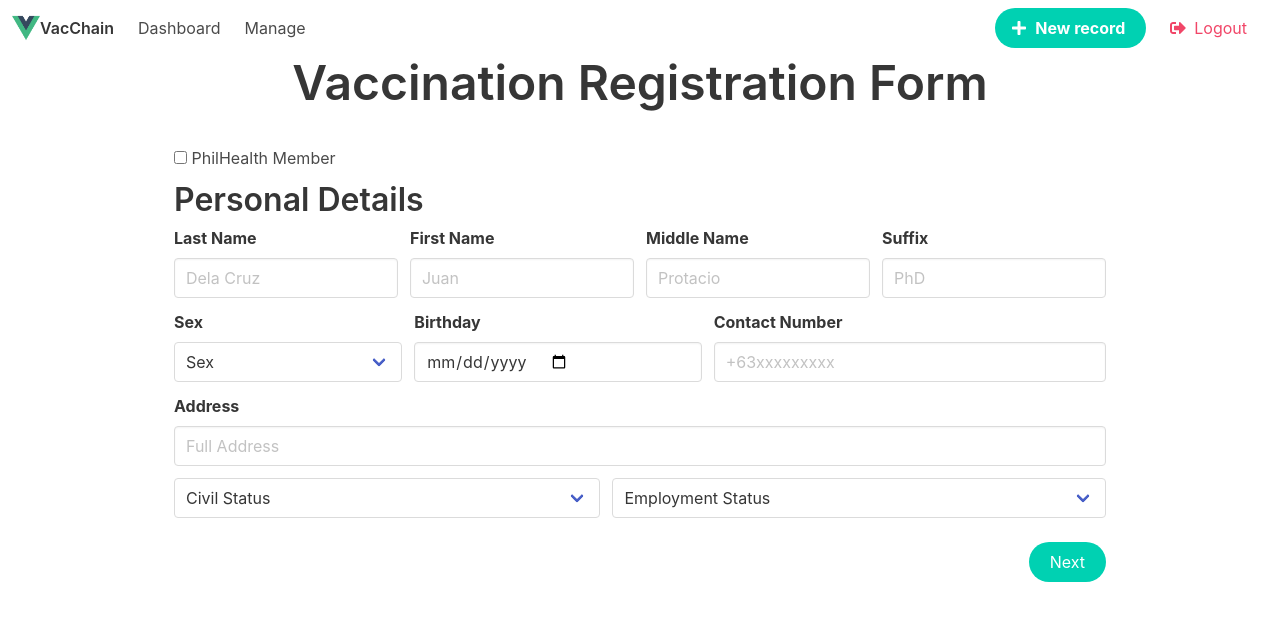
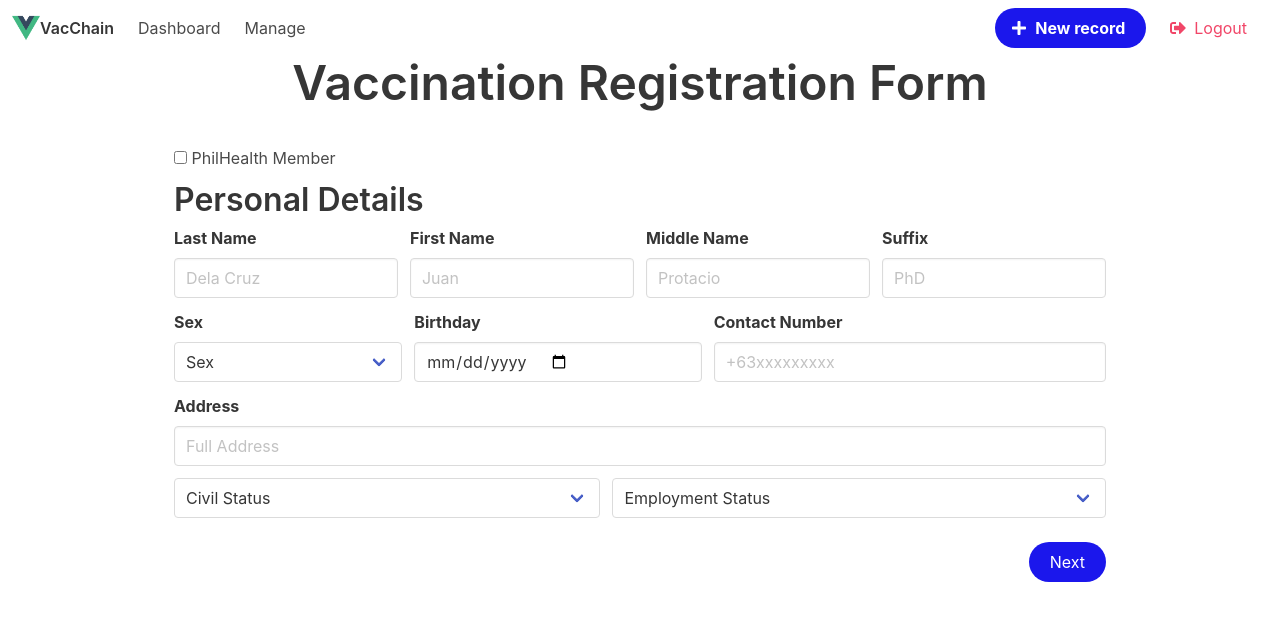
Before and after one commit to HakushinImpact/VacChain, a Vue app: page /#/admin/new in a window 1280 px wide. Shown: the top 620 px of the page. Built offline with nearby package versions, Linux system fonts and the light colour scheme.

Commit message:
Color overrides

```diff
--- a/src/App.vue
+++ b/src/App.vue
@@ -11,4 +11,16 @@ export default {
 </script>
 
 <style>
+.is-primary {
+  color: #6065d7 !important;
+  border-color: transparent;
+  color: #fff;
+}
+
+.button.is-primary {
+  color: #fff !important;
+  background-color: #1b17ec !important;
+  border-color: transparent;
+  color: #fff;
+}
 </style>
--- a/src/components/VaccineeCard.vue
+++ b/src/components/VaccineeCard.vue
@@ -8,16 +8,14 @@
       </div>
       <div class="column">
         <div>
-          <p class="title is-4">
+          <p class="title is-4 is-primary">
             {{ vaccinee.personal_info.first_name }}
             {{ vaccinee.personal_info.middle_name }}
             {{ vaccinee.personal_info.last_name }}
             {{ vaccinee.personal_info.suffix }}
           </p>
-          <p class="subtitle is-6">
-            Vaccination Status: Vaccinated ({{
-              vaccinee.vaccine_info.dosage
-            }}
+          <p class="subtitle is-6 is-primary">
+            Vaccination Status: Vaccinated ({{ vaccinee.vaccine_info.dosage }}
             Dose)
           </p>
         </div>
```
